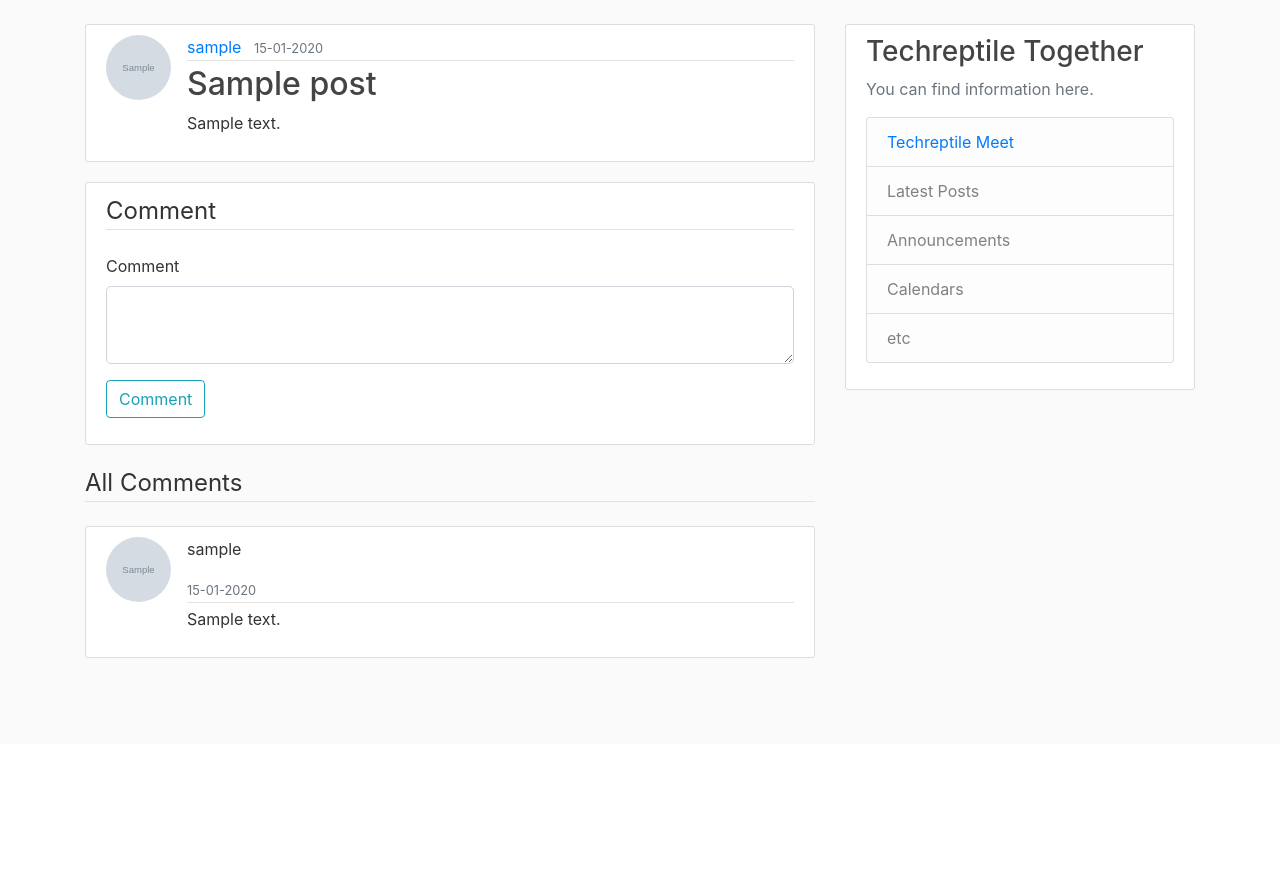
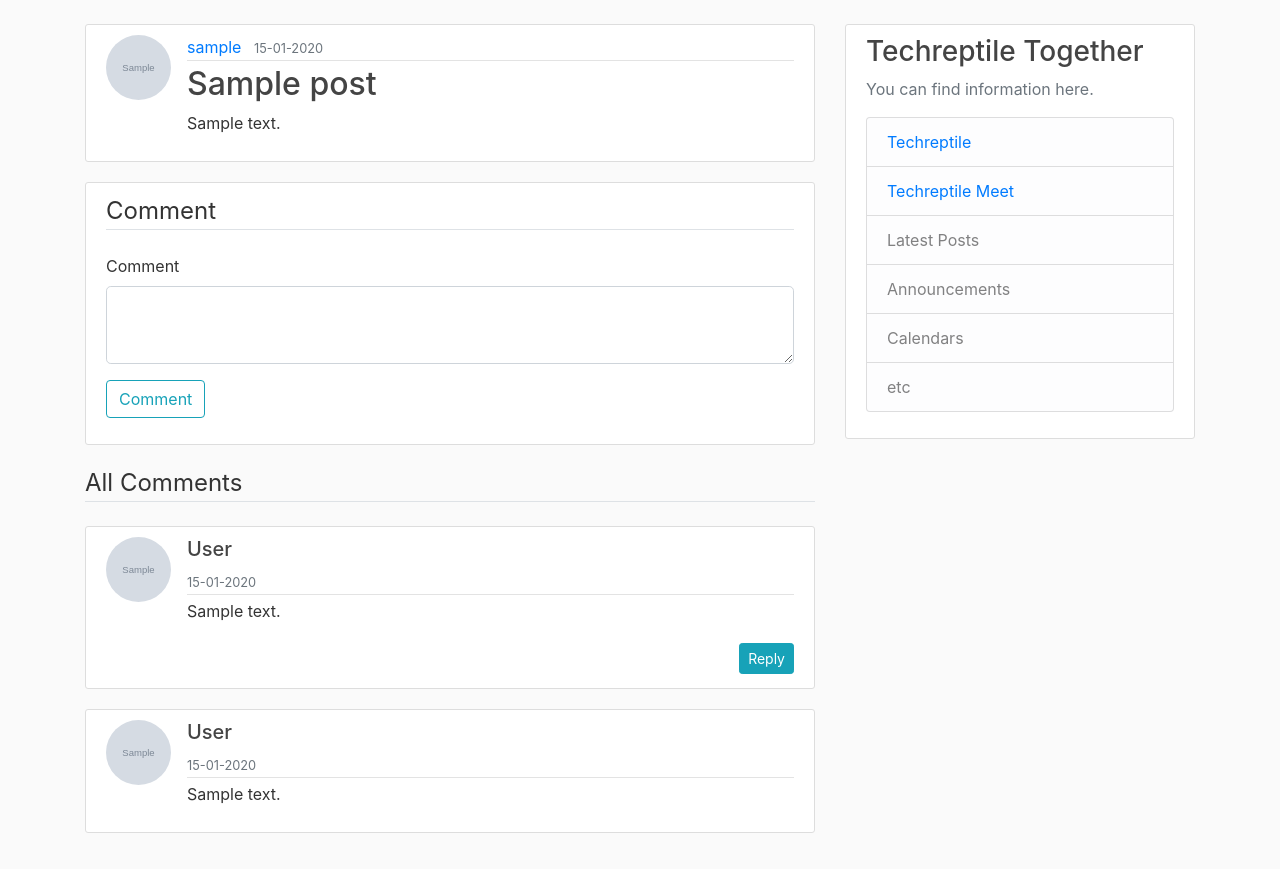
Before and after one commit to ama85bd/flaskpostgresproject, a Flask app: page /post/1 in a window 1280 px wide. Shown: the part 56-925 px from the top of the page. Before the commit the page ends 714 px from the top, so only its background shows below. Run offline with Flask 2, Linux system fonts and the light colour scheme; tables that the repository leaves empty hold one stand-in row (values such as "Sample post"); grey boxes marked "Sample" are stand-in pictures; some libraries are stand-ins or nearby versions.

Commit message:
getting reply problem

```diff
--- a/flaskpostgresproject/__init__.py
+++ b/flaskpostgresproject/__init__.py
@@ -14,7 +14,7 @@ ENV = 'dev'
 if ENV == 'dev':
     app.debug = True
     app.config['SQLALCHEMY_DATABASE_URI'] = \
-        'postgresql://postgres:postgres@localhost/flaskpostgresproject'
+        'postgresql://postgres:4369@localhost/flaskpostgresproject'
 else:
     app.debug = False
     app.config['SQLALCHEMY_DATABASE_URI'] = ''
--- a/flaskpostgresproject/forms.py
+++ b/flaskpostgresproject/forms.py
@@ -88,3 +88,8 @@ class UpdateAccountForm(FlaskForm):
 class CommentForm(FlaskForm):
     comment = TextAreaField('Comment', validators=[DataRequired()])
     submit = SubmitField('Comment')
+
+
+class ReplyCommentForm(FlaskForm):
+    replycomment = TextAreaField('Reply Comment', validators=[DataRequired()])
+    submit = SubmitField('Reply Comment')
--- a/flaskpostgresproject/routes.py
+++ b/flaskpostgresproject/routes.py
@@ -4,8 +4,8 @@ from PIL import Image
 from flask import render_template, flash, redirect, url_for, session, request, abort
 from flaskpostgresproject import app, db, bcrypt, mail
 from flaskpostgresproject.forms import RegistrationForm, LoginForm, RequestRegistrationForm, RequestRegistrationForm, \
-    PostForm, UpdateAccountForm, CommentForm
-from flaskpostgresproject.models import EmailFirst, User, Post, Comment
+    PostForm, UpdateAccountForm, CommentForm, ReplyCommentForm
+from flaskpostgresproject.models import EmailFirst, User, Post, Comment, ReplyComment
 from flask_mail import Message
 from flask_login import login_user, current_user, logout_user, login_required
 
@@ -14,6 +14,7 @@ from flask_login import login_user, current_user, logout_user, login_required
 def index():
     page = request.args.get('page', 1, type=int)
     posts = Post.query.all()
+    comments = Comment.query.all()
     return render_template('index.html', posts=posts)
 
 
@@ -153,7 +154,12 @@ def post(post_id):
     post = Post.query.get_or_404(post_id)
     form = CommentForm()
     comments = db.session.query(Comment).filter(Comment.post_id == post.id).all()
-    return render_template('post.html', title=post.title, post=post, form=form, comments=comments)
+    commentid = Comment.query.filter_by(post_id=post.id).all()
+    #comment_id = Comment.query.filter(Comment.post_id).all()
+    reply_comments = db.session.query(ReplyComment).filter(
+        ReplyComment.post_id == post.id and ReplyComment.comment_id == commentid.id).all()
+    return render_template('post.html', title=post.title, post=post, form=form, comments=comments,
+                           reply_comments=reply_comments)
 
 
 @app.route("/post/<int:post_id>/update", methods=['GET', 'POST'])
@@ -199,8 +205,22 @@ def comment_post(post_id):
         db.session.commit()
         flash('Your comment has been posted', 'success')
         return redirect(url_for('post', post_id=post.id))
-    elif request.method == 'GET':
-        comments = Comment.query.get_or_404(post_id)
-        return redirect(url_for('post', post_id=post.id, comments=comments))
-# return render_template('create_post.html', title='Update Post',
-#                        form=form, legend='Update Post')
+
+
+@app.route("/post/<int:post_id>/reply_comment/<int:comment_id>", methods=['GET', 'POST'])
+@login_required
+def reply_comment(post_id, comment_id):
+    post = Post.query.get_or_404(post_id)
+    # form = CommentForm()
+    # reply_form = ReplyCommentForm()
+    comments = db.session.query(Comment).filter(Comment.post_id == post.id).all()
+    commentid = Comment.query.get_or_404(comment_id)
+    text = request.form.get("reply_comment")
+    replycomment = ReplyComment(replycomment=text, replyComID=commentid, postcommentID=post,
+                                Comment_reply_author=current_user)
+    db.session.add(replycomment)
+    db.session.commit()
+    flash('Your reply has been posted', 'success')
+    return redirect(url_for('post', post_id=post.id))
+    # return render_template('post.html', title=post.title, post=post, form=form, comments=comments,
+    #    reply_form=reply_form)
--- a/flaskpostgresproject/templates/layout.html
+++ b/flaskpostgresproject/templates/layout.html
@@ -65,6 +65,7 @@
             <h3>Techreptile Together</h3>
             <p class='text-muted'>You can find information here.
               <ul class="list-group">
+                <li class="list-group-item list-group-item-light"><a class="mr-2" target="_blank" href="http://www.techreptile.com">Techreptile</a></li>
                 <li class="list-group-item list-group-item-light"><a class="mr-2" target="_blank" href="https://meet.techreptile.com">Techreptile Meet</a></li>
                 <li class="list-group-item list-group-item-light">Latest Posts</li>
                 <li class="list-group-item list-group-item-light">Announcements</li>
--- a/flaskpostgresproject/templates/post.html
+++ b/flaskpostgresproject/templates/post.html
@@ -44,18 +44,57 @@
                                 alt="" class="rounded-circle article-img">
                             <div class="media-body">
                               <div class="article-metadata">
-                        <p class="article-content">{{ comment.Comment_author.username }}</p>
+                                <h5 class="article-content">{{ comment.Comment_author.fullname }}</h5>
                                 <small class="text-muted">{{ comment.date_comment.strftime('%d-%m-%Y') }}</small>
                               </div>
                               <p class="article-content">{{ comment.comment }}</p>
+                                <a href="{{ url_for('reply_comment', post_id=post.id, comment_id=comment.id) }}" class="btn btn-info btn-sm mt-1 mb-1 float-right" data-toggle="modal" data-target="#replycommentModal_{{comment.id}}">Reply</a>
+                            </div>
+                            </article>
+                        {% for reply_comment in reply_comments %}
+                                  <article class="media content-section">
+                                       <img src="{{ url_for('static', filename='profile_pics/' + reply_comment.Comment_reply_author.picture) }}"
+                                            alt="" class="rounded-circle article-img">
+                                        <div class="media-body">
+                                          <div class="article-metadata">
+                                            <h5 class="article-content">{{ reply_comment.Comment_reply_author.fullname }}</h5>
+                                            <small class="text-muted">{{ reply_comment.date_comment.strftime('%d-%m-%Y') }}</small>
+                                          </div>
+                                          <p class="article-content">{{ reply_comment.replycomment }}</p>
                                         </div>
                                     </article>
                         {% endfor %}
+                    <!-- Reply Comment Modal -->
+                    <div class="modal fade" id="replycommentModal_{{comment.id}}" tabindex="-1" aria-labelledby="deleteModalLabel" aria-hidden="true">
+                      <div class="modal-dialog">
+                        <div class="modal-content">
+                          <div class="modal-header">
+                            <h5 class="modal-title" id="replycommentModalLabel">Reply Comment?</h5>
+                            <button type="button" class="close" data-dismiss="modal" aria-label="Close">
+                              <span aria-hidden="true">&times;</span>
+                            </button>
+                              </div>
+                                <div class="modal-body">
+                                    <form action="{{ url_for('reply_comment', post_id=post.id, comment_id=comment.id) }}" method="POST" role="form">
+                                      <div class="form-group">
+                                      </div>
+                                      <div class="form-group">
+                                        <label for="message-text" class="col-form-label">Message:</label>
+                                        <textarea class="form-control" id="message-text" name="reply_comment"></textarea>
+                                      </div>
+                                        <input type="submit" class="btn btn-info" value="Reply Comment">
+                                    </form>
+                                    </div>
+                                    <div class="modal-footer">
+                                    <button type="button" class="btn btn-secondary" data-dismiss="modal">Close</button>
+
+                                  </div>
+                                </div>
+                              </div>
+                            </div>
+                  {% endfor %}
                 </div>
           </fieldset>
-
-
-
 
         <!-- Modal -->
         <div class="modal fade" id="deleteModal" tabindex="-1" aria-labelledby="deleteModalLabel" aria-hidden="true">
```
Also changed, not shown: flaskpostgresproject/models.py (+16 -0 lines), flaskpostgresproject/static/profile_pics/881d6756cf0d0681.png (added), flaskpostgresproject/static/profile_pics/af9590698b61ad72.png (added). Lines whose indentation alone changed are shown as unchanged.
